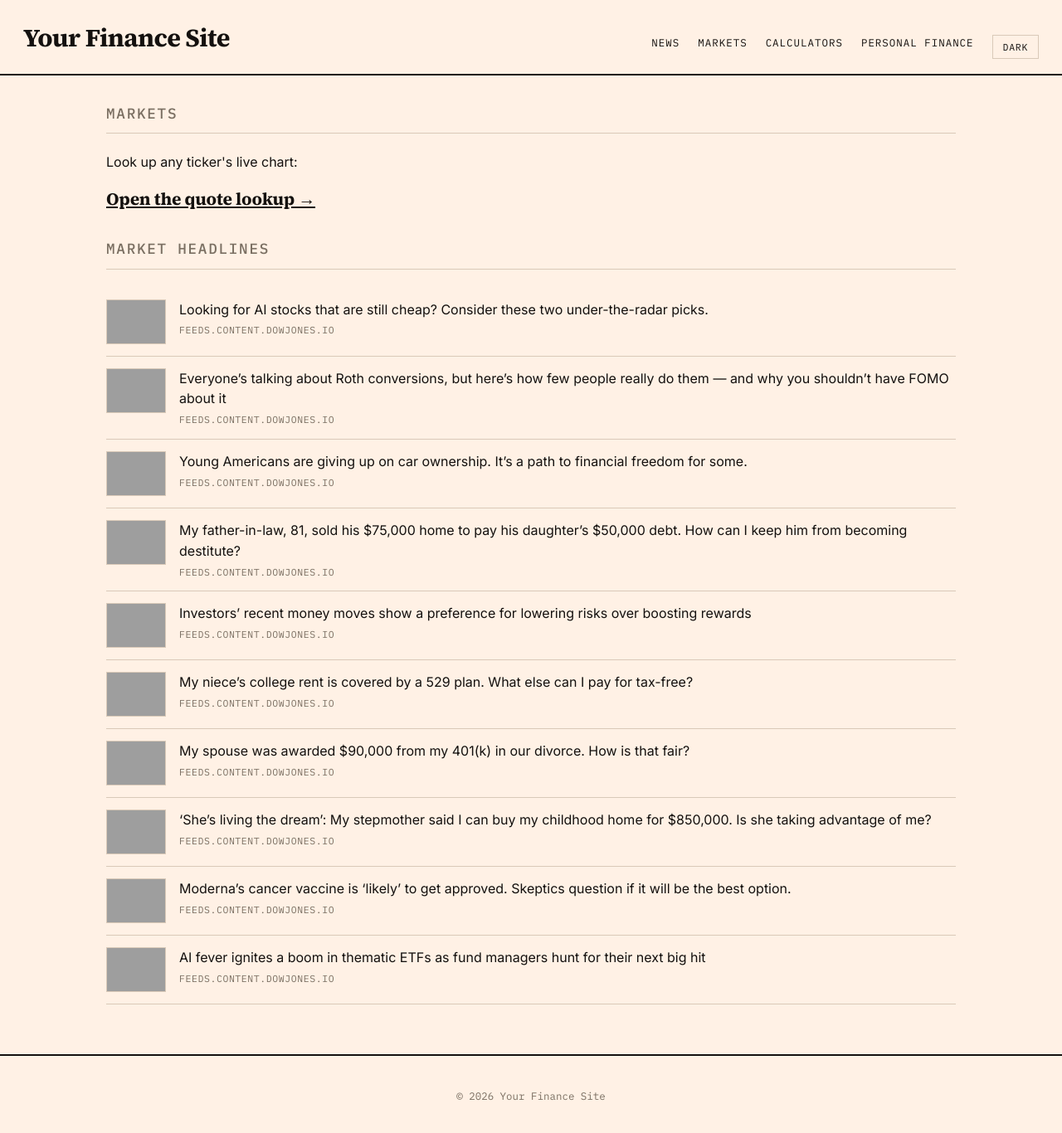
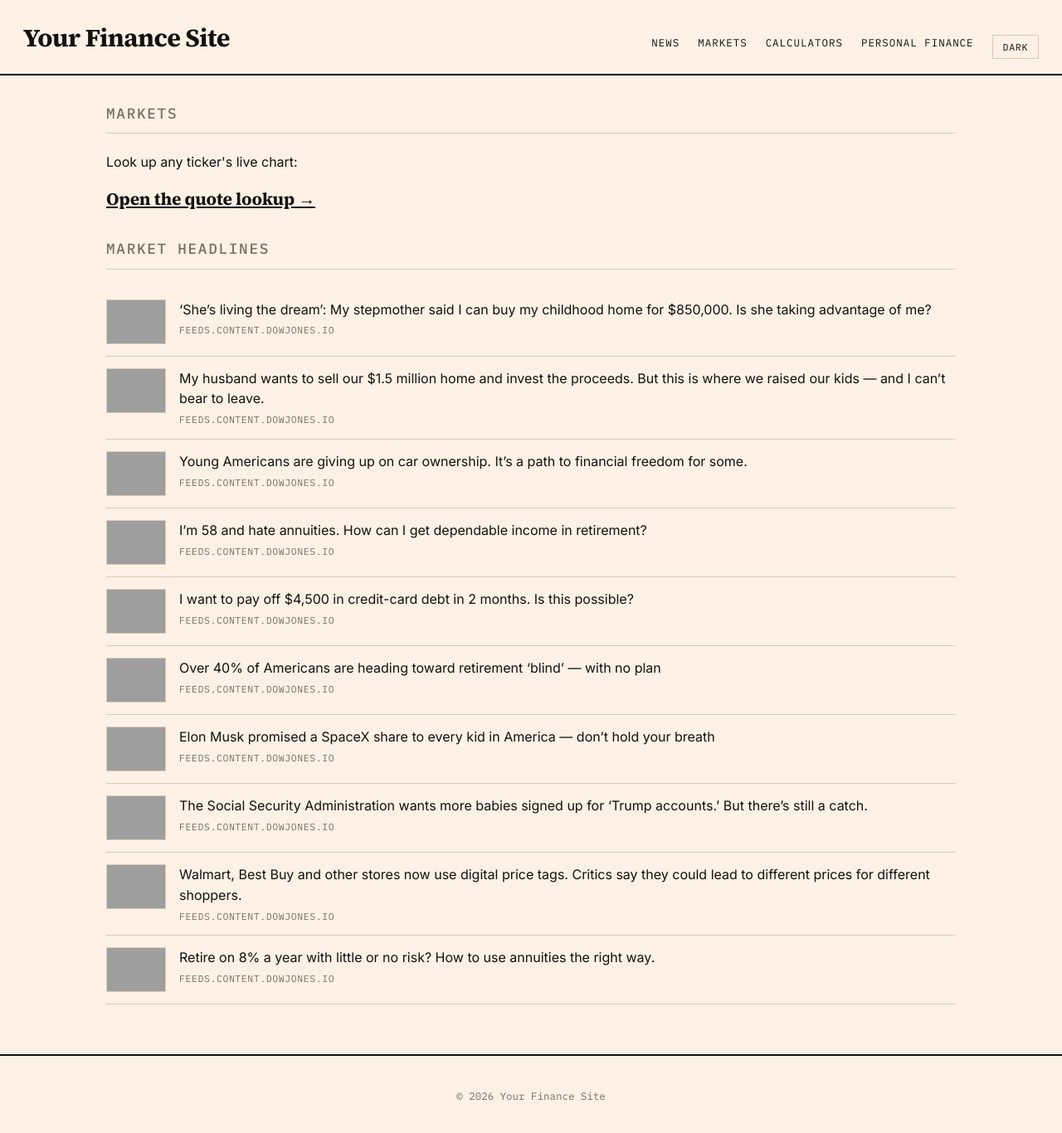
Before and after one commit to GlobTechCo/globtechco.github.io, a Jekyll site: the page built from markets.html, in a window 1280 px wide, cut to the strip 0-1370 px from the top of the page. Shown: the top 1366 px of the strip at 83% size. Built offline with Jekyll 4.4.1, drawn with Linux system fonts in a browser that asks for light colours; a script that is not in the unit is left out; grey boxes are pictures that could not be loaded.

Commit message:
Auto-content update 2026-10-24

```diff
--- a/_data/aggregator.yml
+++ b/_data/aggregator.yml
@@ -1,50 +1,50 @@
-- title: "Looking for AI stocks that are still cheap? Consider these two under-the-radar picks."
-  link: "https://www.marketwatch.com/story/looking-for-ai-stocks-that-are-still-cheap-consider-these-two-under-the-radar-picks-b4ca2b28?mod=mw_rss_topstories"
+- title: "\u2018She\u2019s living the dream\u2019: My stepmother said I can buy my childhood home for $850,000. Is she taking advantage of me?"
+  link: "https://www.marketwatch.com/story/shes-living-the-dream-my-stepmother-said-i-can-buy-my-childhood-home-for-850-000-is-she-taking-advantage-of-me-1fdda7b5?mod=mw_rss_topstories"
   source: "feeds.content.dowjones.io"
-  pubdate: "Sat, 24 Oct 2026 14:40:00 GMT"
-  image: "https://images.mktw.net/im-91198545"
-- title: "Everyone\u2019s talking about Roth conversions, but here\u2019s how few people really do them \u2014 and why you shouldn\u2019t have FOMO about it"
-  link: "https://www.marketwatch.com/story/everyones-talking-about-roth-conversions-but-heres-how-few-people-really-do-them-and-why-you-shouldnt-have-fomo-about-it-1b50db07?mod=mw_rss_topstories"
+  pubdate: "Sat, 24 Oct 2026 20:00:00 GMT"
+  image: "https://images.mktw.net/im-92522168"
+- title: "My husband wants to sell our $1.5 million home and invest the proceeds. But this is where we raised our kids \u2014 and I can\u2019t bear to leave."
+  link: "https://www.marketwatch.com/story/my-husband-wants-to-sell-our-1-5-million-home-and-invest-the-proceeds-but-this-is-where-we-raised-our-kids-and-i-cant-bear-to-leave-4feb46ed?mod=mw_rss_topstories"
   source: "feeds.content.dowjones.io"
-  pubdate: "Sat, 24 Oct 2026 14:24:00 GMT"
-  image: "https://images.mktw.net/im-02166585"
+  pubdate: "Sat, 24 Oct 2026 19:45:00 GMT"
+  image: "https://images.mktw.net/im-80913840"
 - title: "Young Americans are giving up on car ownership. It\u2019s a path to financial freedom for some."
   link: "https://www.marketwatch.com/story/young-americans-are-giving-up-their-cars-its-a-path-to-financial-freedom-for-some-3cce491c?mod=mw_rss_topstories"
   source: "feeds.content.dowjones.io"
-  pubdate: "Sat, 24 Oct 2026 14:06:00 GMT"
+  pubdate: "Sat, 24 Oct 2026 18:45:00 GMT"
   image: "https://images.mktw.net/im-25886732"
-- title: "My father-in-law, 81, sold his $75,000 home to pay his daughter\u2019s $50,000 debt. How can I keep him from becoming destitute?"
-  link: "https://www.marketwatch.com/story/my-father-in-law-81-sold-his-75-000-home-and-paid-off-his-daughters-50-000-debt-what-happens-to-him-now-60e8fc72?mod=mw_rss_topstories"
+- title: "I\u2019m 58 and hate annuities. How can I get dependable income in retirement?"
+  link: "https://www.marketwatch.com/story/im-58-and-hate-annuities-how-can-i-get-dependable-income-in-retirement-cd6040f4?mod=mw_rss_topstories"
   source: "feeds.content.dowjones.io"
-  pubdate: "Sat, 24 Oct 2026 14:00:00 GMT"
-  image: "https://images.mktw.net/im-40456327"
-- title: "Investors\u2019 recent money moves show a preference for lowering risks over boosting rewards"
-  link: "https://www.marketwatch.com/story/investors-recent-money-moves-show-a-preference-for-quality-over-momentum-within-the-s-p-500-ed6b5149?mod=mw_rss_topstories"
+  pubdate: "Sat, 24 Oct 2026 18:03:00 GMT"
+  image: "https://images.mktw.net/im-99346979"
+- title: "I want to pay off $4,500 in credit-card debt in 2 months. Is this possible?"
+  link: "https://www.marketwatch.com/story/i-want-to-pay-off-4-500-in-credit-card-debt-in-2-months-is-this-possible-059d9a21?mod=mw_rss_topstories"
   source: "feeds.content.dowjones.io"
-  pubdate: "Sat, 24 Oct 2026 13:37:00 GMT"
-  image: "https://images.mktw.net/im-80001516"
-- title: "My niece\u2019s college rent is covered by a 529 plan. What else can I pay for tax-free?"
-  link: "https://www.marketwatch.com/story/my-nieces-college-rent-is-covered-by-a-529-plan-what-else-can-i-pay-for-tax-free-d1686b63?mod=mw_rss_topstories"
+  pubdate: "Sat, 24 Oct 2026 17:39:00 GMT"
+  image: "https://images.mktw.net/im-36620363"
+- title: "Over 40% of Americans are heading toward retirement \u2018blind\u2019 \u2014 with no plan"
+  link: "https://www.marketwatch.com/story/over-40-of-americans-are-heading-toward-retirement-blind-with-no-plan-e49b502f?mod=mw_rss_topstories"
   source: "feeds.content.dowjones.io"
-  pubdate: "Sat, 24 Oct 2026 13:28:00 GMT"
-  image: "https://images.mktw.net/im-46638874"
-- title: "My spouse was awarded $90,000 from my 401(k) in our divorce. How is that fair?"
-  link: "https://www.marketwatch.com/story/my-spouse-was-awarded-90-000-from-my-401-k-in-our-divorce-how-is-that-fair-dc839aa3?mod=mw_rss_topstories"
+  pubdate: "Sat, 24 Oct 2026 17:23:00 GMT"
+  image: "https://images.mktw.net/im-73908727"
+- title: "Elon Musk promised a SpaceX share to every kid in America \u2014 don\u2019t hold your breath"
+  link: "https://www.marketwatch.com/story/elon-musk-promised-a-spacex-share-to-every-kid-in-america-dont-hold-your-breath-d6572cdf?mod=mw_rss_topstories"
   source: "feeds.content.dowjones.io"
-  pubdate: "Sat, 24 Oct 2026 13:00:00 GMT"
-  image: "https://images.mktw.net/im-78876477"
-- title: "\u2018She\u2019s living the dream\u2019: My stepmother said I can buy my childhood home for $850,000. Is she taking advantage of me?"
-  link: "https://www.marketwatch.com/story/shes-living-the-dream-my-stepmother-said-i-can-buy-my-childhood-home-for-850-000-is-she-taking-advantage-of-me-1fdda7b5?mod=mw_rss_topstories"
+  pubdate: "Sat, 24 Oct 2026 16:59:00 GMT"
+  image: "https://images.mktw.net/im-21652349"
+- title: "The Social Security Administration wants more babies signed up for \u2018Trump accounts.\u2019 But there\u2019s still a catch."
+  link: "https://www.marketwatch.com/story/the-social-security-administration-wants-more-babies-signed-up-for-trump-accounts-but-theres-still-a-catch-4096f16e?mod=mw_rss_topstories"
   source: "feeds.content.dowjones.io"
-  pubdate: "Sat, 24 Oct 2026 12:30:00 GMT"
-  image: "https://images.mktw.net/im-92522168"
-- title: "Moderna\u2019s cancer vaccine is \u2018likely\u2019 to get approved. Skeptics question if it will be the best option."
-  link: "https://www.marketwatch.com/story/the-real-test-for-modernas-cancer-vaccine-isnt-about-beating-keytruda-its-keeping-cancer-from-coming-back-in-the-long-term-da9af99f?mod=mw_rss_topstories"
+  pubdate: "Sat, 24 Oct 2026 16:46:00 GMT"
+  image: "https://images.mktw.net/im-00292967"
+- title: "Walmart, Best Buy and other stores now use digital price tags. Critics say they could lead to different prices for different shoppers."
+  link: "https://www.marketwatch.com/story/walmart-best-buy-and-other-stores-now-use-digital-price-tags-critics-say-they-could-lead-to-different-prices-for-different-shoppers-19e2f4da?mod=mw_rss_topstories"
   source: "feeds.content.dowjones.io"
-  pubdate: "Sat, 24 Oct 2026 12:25:00 GMT"
-  image: "https://images.mktw.net/im-30668986"
-- title: "AI fever ignites a boom in thematic ETFs as fund managers hunt for their next big hit"
-  link: "https://www.marketwatch.com/story/ai-fever-ignites-a-boom-in-thematic-etfs-as-fund-managers-hunt-for-their-next-big-hit-82d1566c?mod=mw_rss_topstories"
+  pubdate: "Sat, 24 Oct 2026 16:18:00 GMT"
+  image: "https://images.mktw.net/im-37834610"
+- title: "Retire on 8% a year with little or no risk? How to use annuities the right way."
+  link: "https://www.marketwatch.com/story/retire-on-8-a-year-with-little-or-no-risk-how-to-use-annuities-the-right-way-06ababc5?mod=mw_rss_topstories"
   source: "feeds.content.dowjones.io"
-  pubdate: "Sat, 24 Oct 2026 12:00:00 GMT"
-  image: "https://images.mktw.net/im-69922561"
+  pubdate: "Sat, 24 Oct 2026 16:04:00 GMT"
+  image: "https://images.mktw.net/im-45881566"
```
